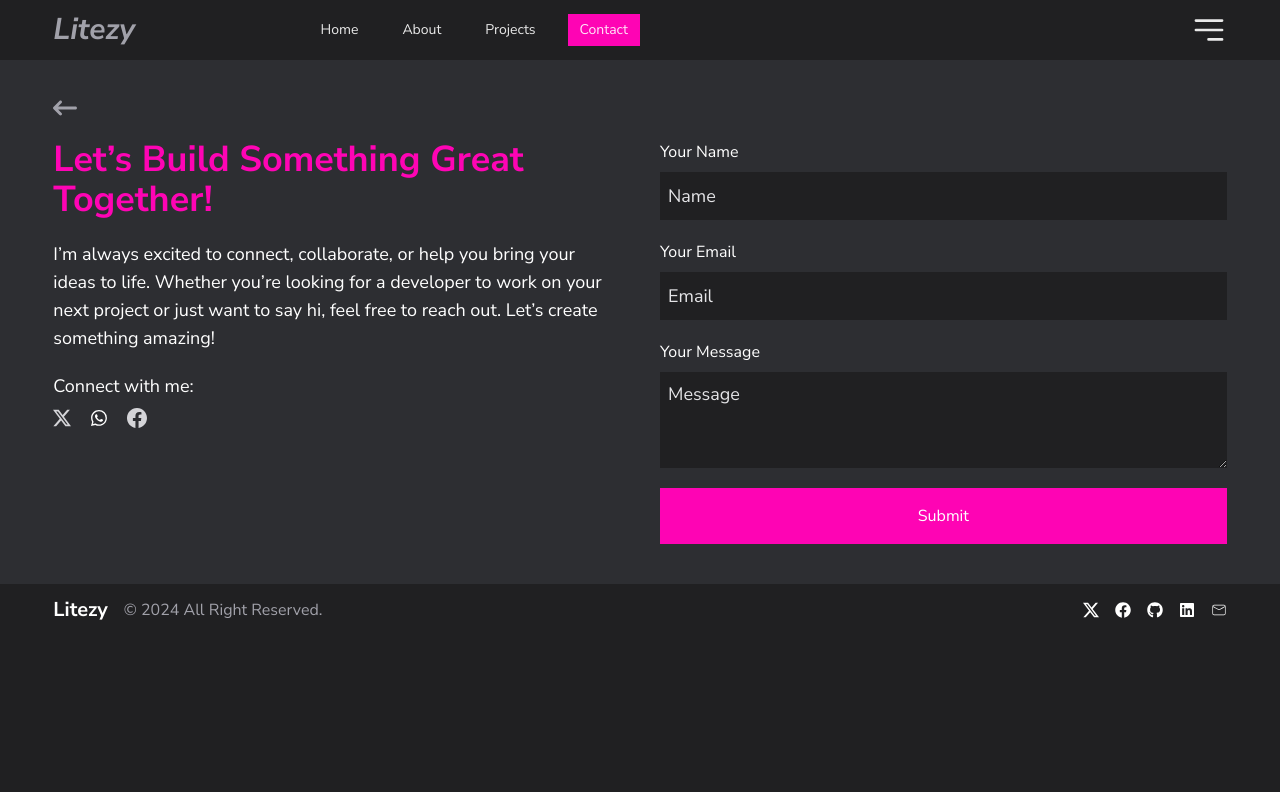
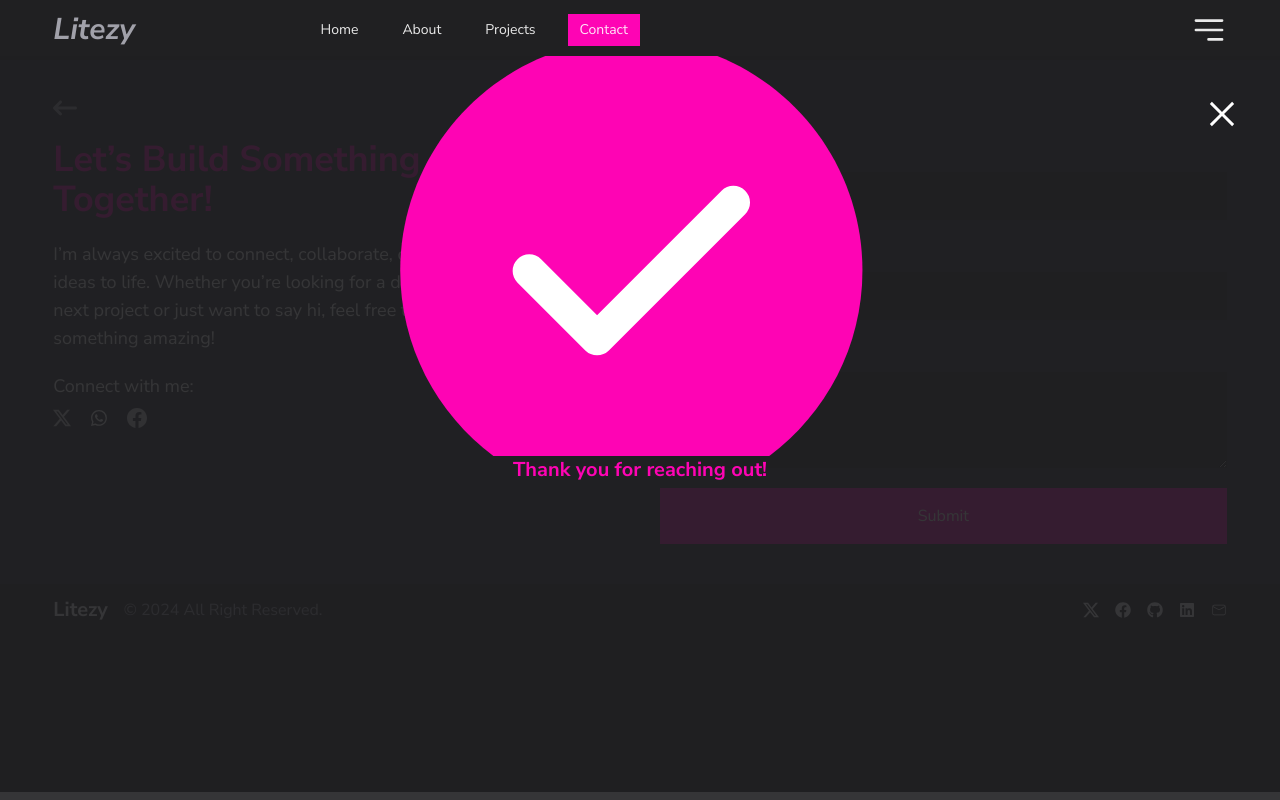
Before and after one commit to Litezy/my-portfolio, a React (Vite) app: page /contact in a window 1280 px wide. Built offline with nearby package versions, Linux system fonts and the light colour scheme.

Commit message:
loadings, lottie files and toast configs

```diff
--- a/src/components/Contact.jsx
+++ b/src/components/Contact.jsx
@@ -113,13 +113,13 @@ const Contact = () => {
           <div className="text-center"><Sending /></div>
         </div>
       </div>}
-      {animate &&
+      {!animate &&
         <div className="fixed z-50 w-full h-[100dvh] overflow-hidden bg-sec/90">
-          <div className='fixed left-1/2 rounded-md -translate-x-1/2'>
+          <div className='fixed left-1/2 w-full rounded-md -translate-x-1/2'>
             <Lottie options={defaultOptions} height={400} />
             <div className="text-center text-primary font-bold text-xl">Thank you for reaching out!</div>
           </div>
-          <div onClick={() => setAnimate(false)} className=" cursor-pointer absolute top-20 right-20"><AiOutlineClose className='text-4xl' /></div>
+          <div onClick={() => setAnimate(false)} className=" cursor-pointer absolute top-10 right-10"><AiOutlineClose className='text-4xl' /></div>
         </div>
       }
       <div className="w-11/12 mx-auto py-10">
```
